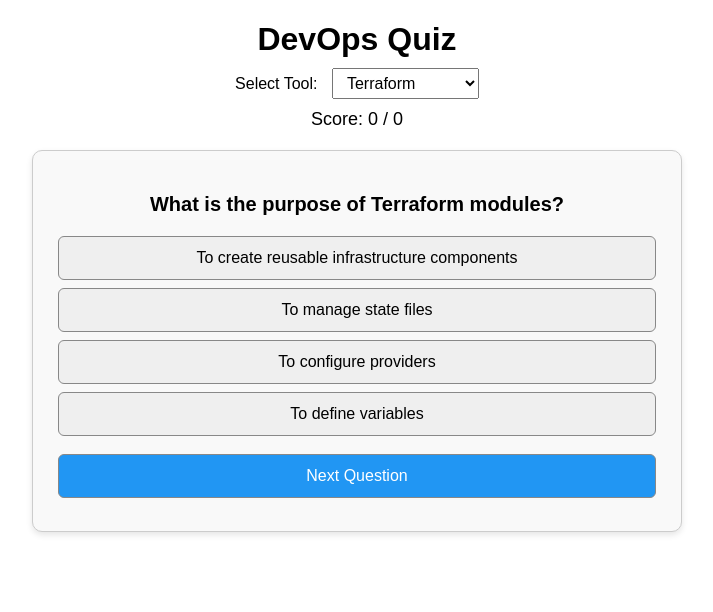
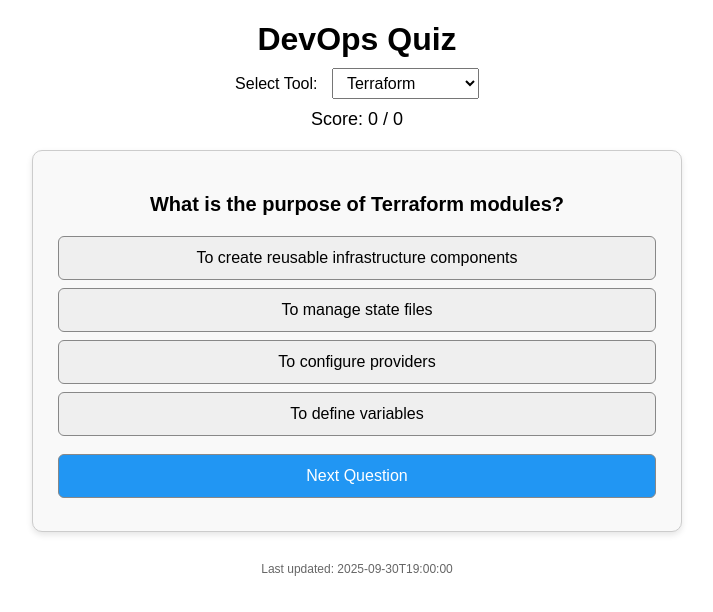
Before and after one commit to ahamed338/devops-quiz, a React (Create React App) app: page / in a window 1280 px wide. Shown: the top 612 px of the page, without its empty margins (283-996 px from the left). Built offline with nearby package versions, Linux system fonts and the light colour scheme.

Commit message:
updated time added

```diff
--- a/src/App.css
+++ b/src/App.css
@@ -81,3 +81,9 @@
 .next-btn:hover {
   background-color: #1976d2;
 }
+
+.build-time {
+  font-size: 12px;
+  color: #666;
+  margin-top: 30px;
+}
--- a/src/App.js
+++ b/src/App.js
@@ -9,6 +9,14 @@
   const [score, setScore] = useState({ correct: 0, attempted: 0 });
   const [selectedOption, setSelectedOption] = useState(null);
   const [askedQuestions, setAskedQuestions] = useState([]);
+  const [buildTime, setBuildTime] = useState("");
+
+  // Load last build time from environment variable
+  useEffect(() => {
+    if (process.env.REACT_APP_BUILD_TIME) {
+      setBuildTime(process.env.REACT_APP_BUILD_TIME);
+    }
+  }, []);
 
   const loadQuestion = () => {
     const filtered = questionsData.filter(
@@ -69,7 +77,9 @@
         <option>GitHub</option>
       </select>
 
-      <p className="score">Score: {score.correct} / {score.attempted}</p>
+      <p className="score">
+        Score: {score.correct} / {score.attempted}
+      </p>
 
       {question && (
         <div className="question-card">
@@ -90,6 +100,8 @@
           </button>
         </div>
       )}
+
+      {buildTime && <p className="build-time">Last updated: {buildTime}</p>}
     </div>
   );
 }
```
